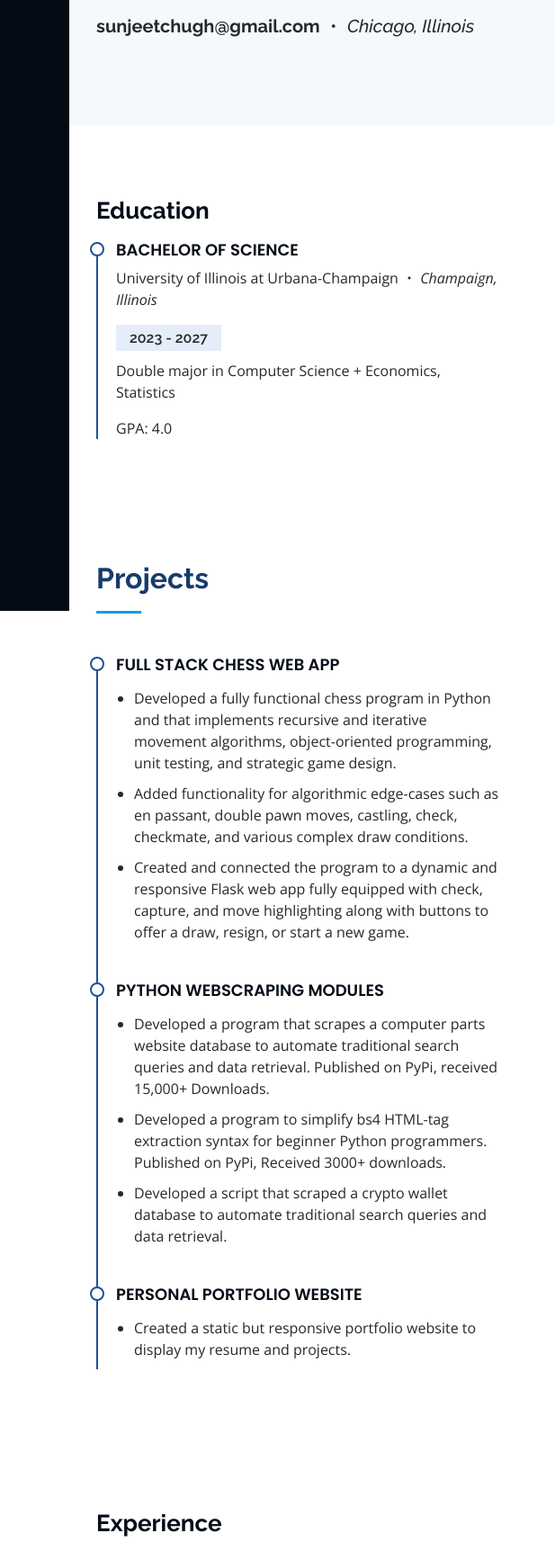
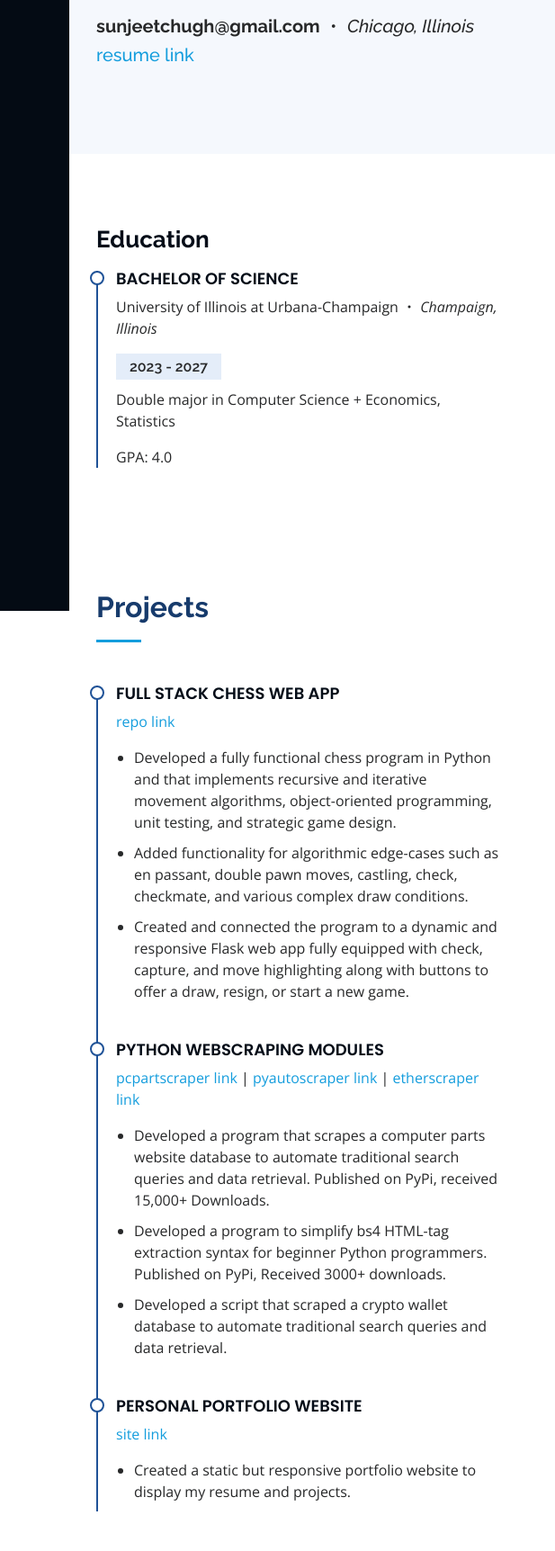
Before and after one commit to Jeet-Chugh/Sunjeet-Chugh.github.io, a plain HTML site: page index.html in a window 1280 px wide. Shown: the part 121-1845 px from the top of the page at 90% size, 223-840 px from the left. Drawn offline with nearby package versions, Linux system fonts and the light colour scheme.

Commit message:
updated resume, added links

```diff
--- a/index.html
+++ b/index.html
@@ -67,8 +67,8 @@
 
         <div class="section-title about content">
           <h2>About</h2>
-
           <h5><b>sunjeetchugh@gmail.com</b> <i class="bi bi-dot"></i> <em>Chicago, Illinois</em> </h5>
+          <h5><a href="https://drive.google.com/file/d/12G4Wn19jEJ9_QQ5-hfusp-cT_dG-ElLv/view?usp=sharing">resume link</a></h4>
         </div>
       </div>
     </section><!-- ======= End About Section ======= -->
@@ -101,6 +101,7 @@
             </div>
             <div class="resume-item">
               <h4>Full Stack Chess Web App</h4>
+              <p><a href="https://github.com/Jeet-Chugh/python-chess">repo link</a></p>
               <p>
                 <ul>
                   <li>Developed a fully functional chess program in Python and that implements recursive and iterative movement algorithms, object-oriented programming, unit testing, and strategic game design.</li>
@@ -111,6 +112,7 @@
             </div>
             <div class="resume-item">
               <h4>Python Webscraping Modules</h4>
+              <p><a href="https://github.com/Jeet-Chugh/pcpartscraper">pcpartscraper link</a> | <a href="https://github.com/Jeet-Chugh/pyautoscraper">pyautoscraper link</a> | <a href="https://github.com/Jeet-Chugh/etherScraper">etherscraper link</a></p>
               <p>
                 <ul>
                   <li>Developed a program that scrapes a computer parts website database to automate traditional search queries and data retrieval. Published on PyPi, received 15,000+ Downloads.</li>
@@ -121,6 +123,7 @@
             </div>
             <div class="resume-item">
               <h4>Personal Portfolio Website</h4>
+              <p><a href="https://jeet-chugh.github.io">site link</a></p>
               <p>
                 <ul>
                   <li>Created a static but responsive portfolio website to display my resume and projects.</li>
@@ -177,7 +180,7 @@
             </div>
             <div class="resume-item">
               <h4>Finance & Technology Blog</h4>
-              <p>Medium.com</p>
+              <p><a href="https://projecttheta.medium.com">projecttheta.medium.com</a></p>
               <h5>June 2020 - Aug. 2022</h5>
               <p>
                 <ul>
```
